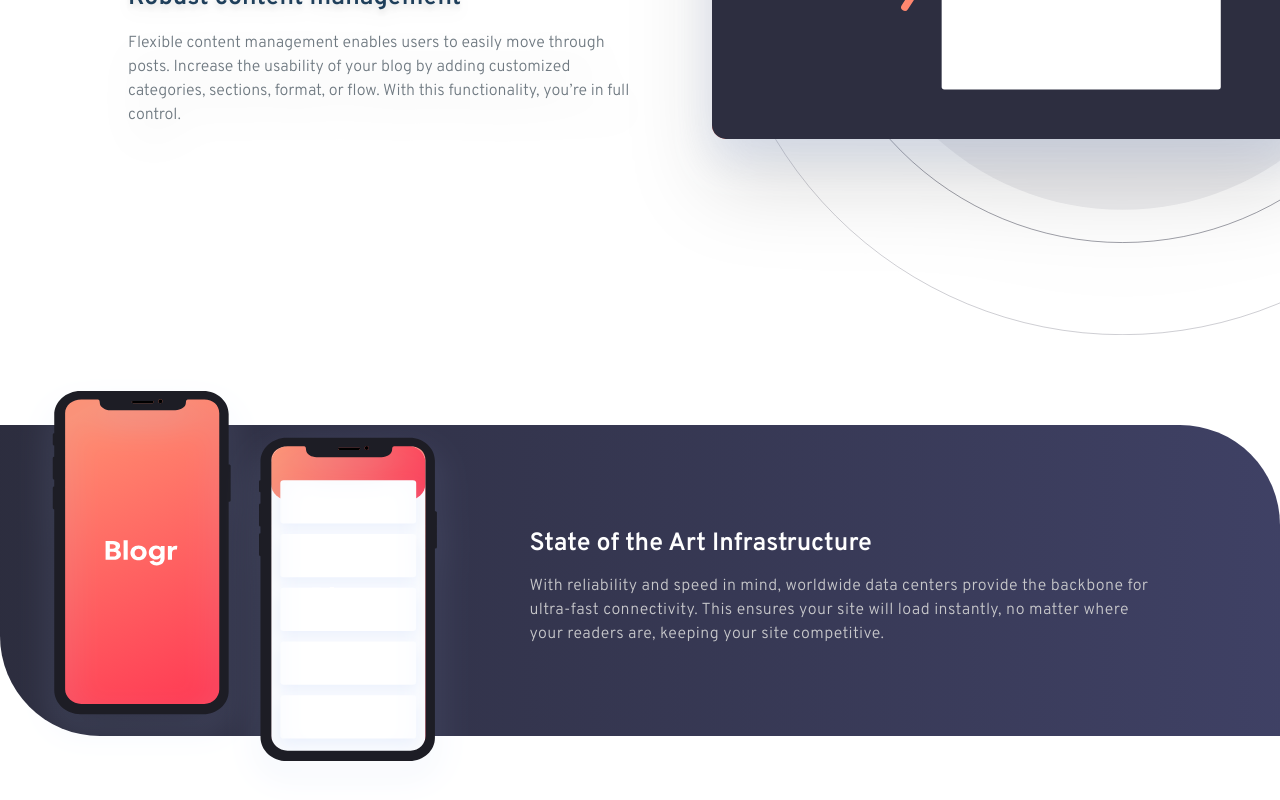
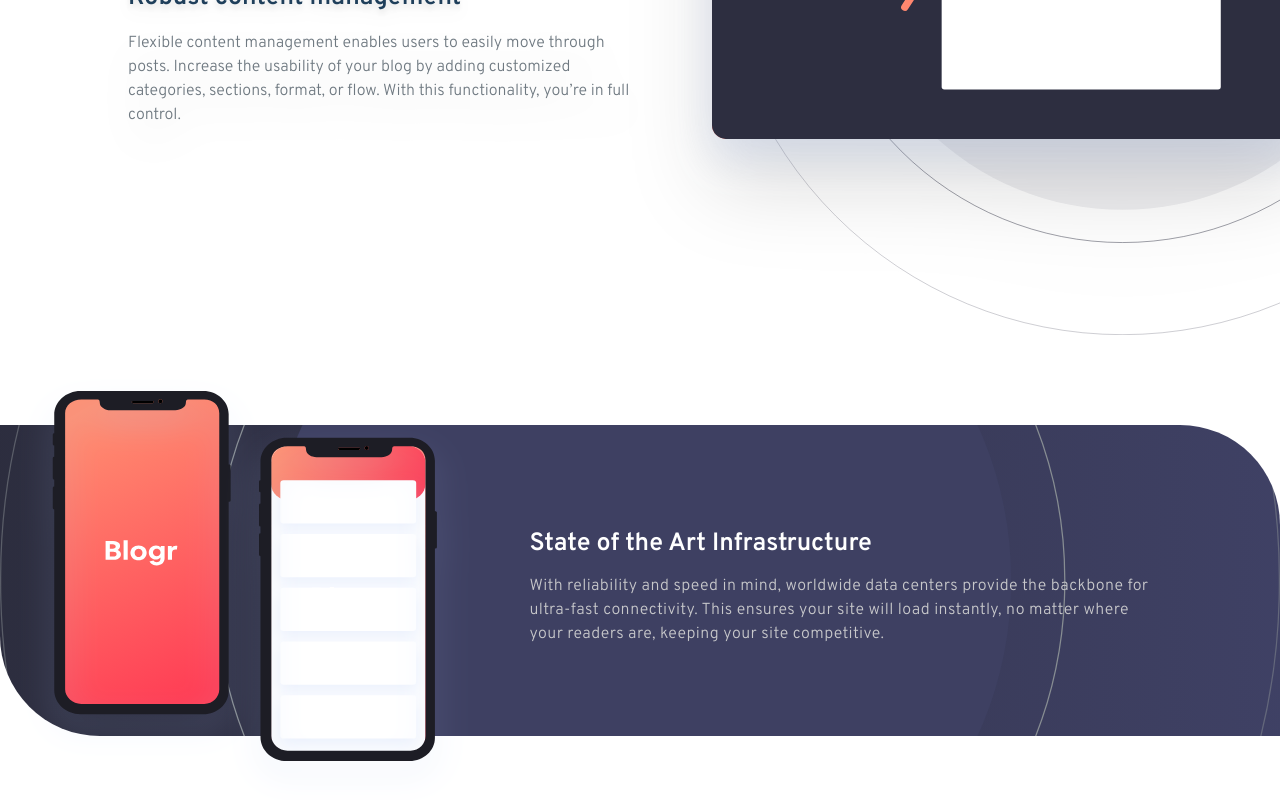
Before and after one commit to RereTooki/Blog-landing-page, a React (Vite) app: page / in a window 1280 px wide. Shown: the part 1179-1979 px from the top of the page. Built offline with nearby package versions, Linux system fonts and the light colour scheme.

Commit message:
Added the background design

```diff
--- a/src/App.css
+++ b/src/App.css
@@ -32,6 +32,8 @@
     @media (min-width: 760px) {
         .gradient2 {
             border-radius: 0 100px 0 100px;
+            background-position: 50% 50%;
+            background-size: 100%, cover;
         }
     }
 
--- a/tailwind.config.js
+++ b/tailwind.config.js
@@ -10,6 +10,7 @@ export default {
       'vsm': '1px',
       sm: '375px',
       'nsm': '760px',
+      'tab': '916px',
       md: '940px',
       lg: '1440px',
       xl: '1540px',
```
